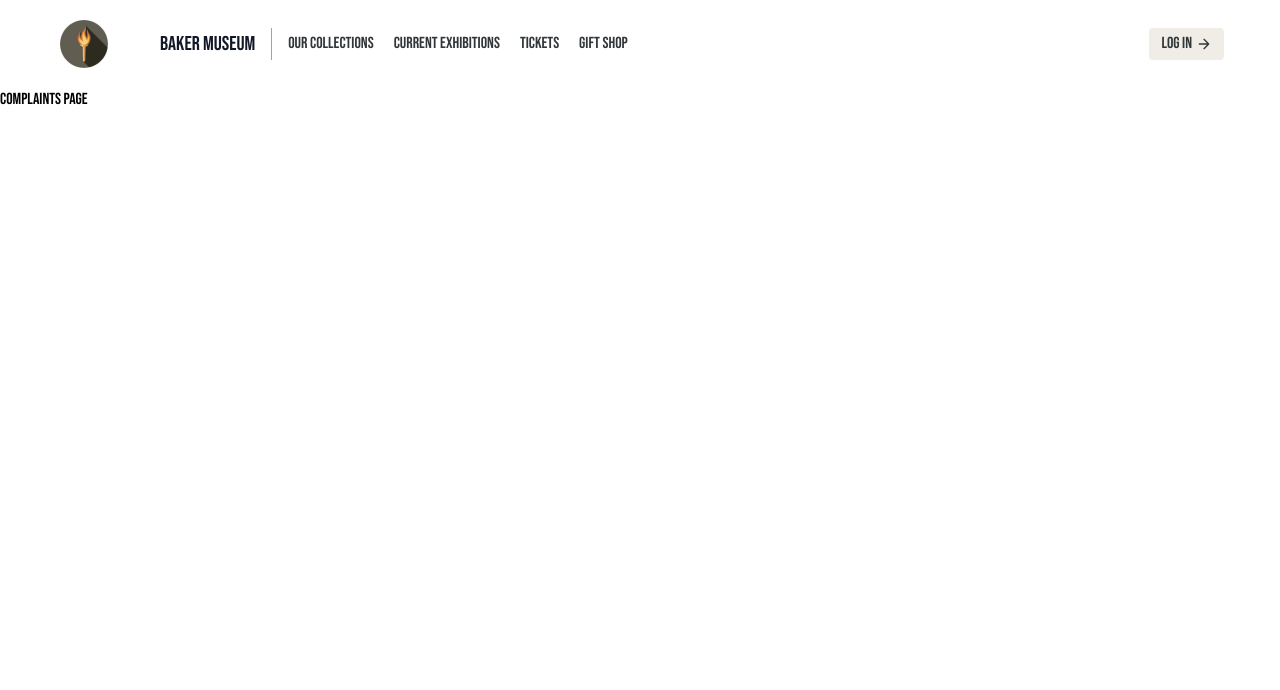
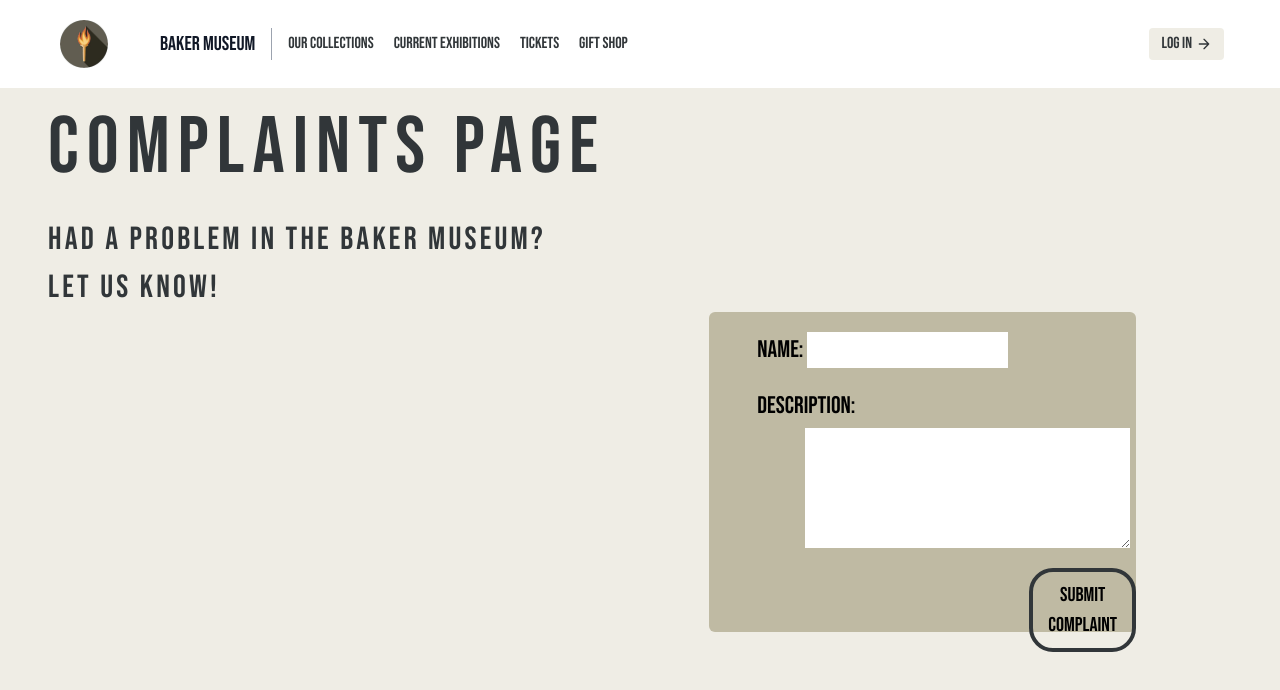
Before and after one commit to Ashishjob/museuma, a React (Create React App) app in the folder museuma/: page /complaints in a window 1280 px wide. Shown: the top 690 px of the page. Built offline with nearby package versions, Linux system fonts and the light colour scheme.

Commit message:
Built the complaints page yipppeee, will make look prettier later

```diff
--- a/museuma/src/pages/complaints.jsx
+++ b/museuma/src/pages/complaints.jsx
@@ -1,5 +1,48 @@
-function complaints() {
-  return <h1>Complaints page</h1>;
+function Complaints() {
+  return (
+    <main className="h-screen bg-[#EFEDE5] w-screen">
+      <h3 className="text-[#313639] text-7xl mb-2 ml-12 tracking-widest">
+        Complaints page
+      </h3>
+      <p className="text-[#313639] text-3xl ml-12 tracking-widest">
+        Had a problem in the Baker Museum? <br></br>Let us know!
+      </p>
+
+      <div className="flex justify-end w-full">
+        <div className="bg-[#bfbaa3] w-1/3 h-80 mr-36 rounded-md">
+          <div className=" text-2xl ml-12 mt-5">
+            <label for="name">Name: </label>
+            <input
+              type="text"
+              id="name"
+              name="Name"
+              maxLength="25"
+              required
+            ></input>
+          </div>
+          <label className="block text-2xl ml-12 mt-5" for="description">
+            Description:{" "}
+          </label>
+          <textarea
+            type="text"
+            id="description"
+            name="Description"
+            maxLength="200"
+            rows={5}
+            cols={50}
+            className="flex mt-1 ml-24"
+            required
+          />
+          <button
+            className="p-2 ml-80 mt-5 text-xl rounded-3xl border border-[#313639] border-4 hover:bg-gray-700 hover:text-white"
+            type="submit"
+          >
+            Submit Complaint
+          </button>
+        </div>
+      </div>
+    </main>
+  );
 }
 
-export default complaints;
+export default Complaints;
```
